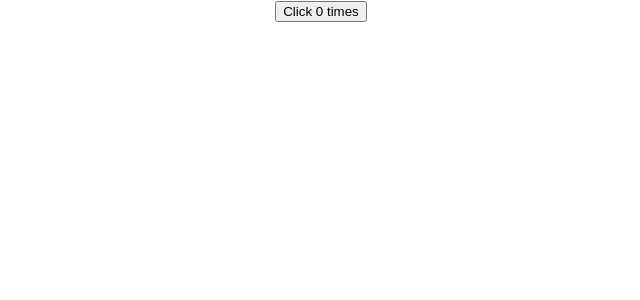
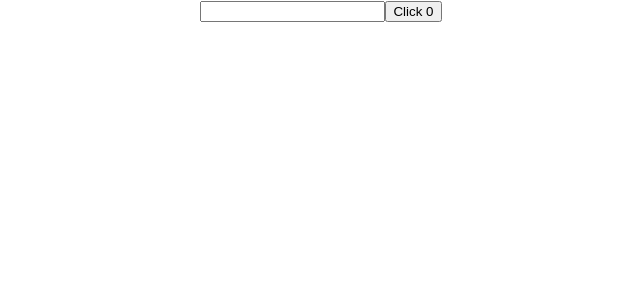
Before and after one commit to Annie-Huang/react-hooks-tutorial, a React (Create React App) app in the folder effect-hook/: page / in a window 1280 px wide. Shown: the top 300 px of the page, without its empty margins (319-959 px from the left). Built offline with nearby package versions, Linux system fonts and the light colour scheme.

Commit message:
When typing the input. it proved that the componentDidUpdate is called multiple times and hence document.title is set multiple times which is unnecessary.

```diff
--- a/effect-hook/src/App.js
+++ b/effect-hook/src/App.js
@@ -6,8 +6,8 @@
 function App() {
   return (
     <div className="App">
-        {/*<ClassCounterOne />*/}
-        <HookCounterOne/>
+        <ClassCounterOne />
+        {/*<HookCounterOne/>*/}
     </div>
   );
 }
--- a/effect-hook/src/components/ClassCounterOne.js
+++ b/effect-hook/src/components/ClassCounterOne.js
@@ -4,7 +4,8 @@
     constructor(props) {
         super(props);
         this.state = {
-            count: 0
+            count: 0,
+            name: ''
         }
     }
 
@@ -13,12 +14,20 @@
     }
 
     componentDidUpdate(prevProps, prevState) {
+        console.log('Updating document title');
         document.title = `Clicked ${this.state.count} times`;
     }
 
     render() {
         return (
             <div>
+                <input
+                    type="text"
+                    value={this.state.name}
+                    onChange={e => {
+                        this.setState({name: e.target.value})
+                    }}
+                />
                 <button onClick={() => this.setState({count: this.state.count + 1})}>
                     Click {this.state.count}
                 </button>
```
